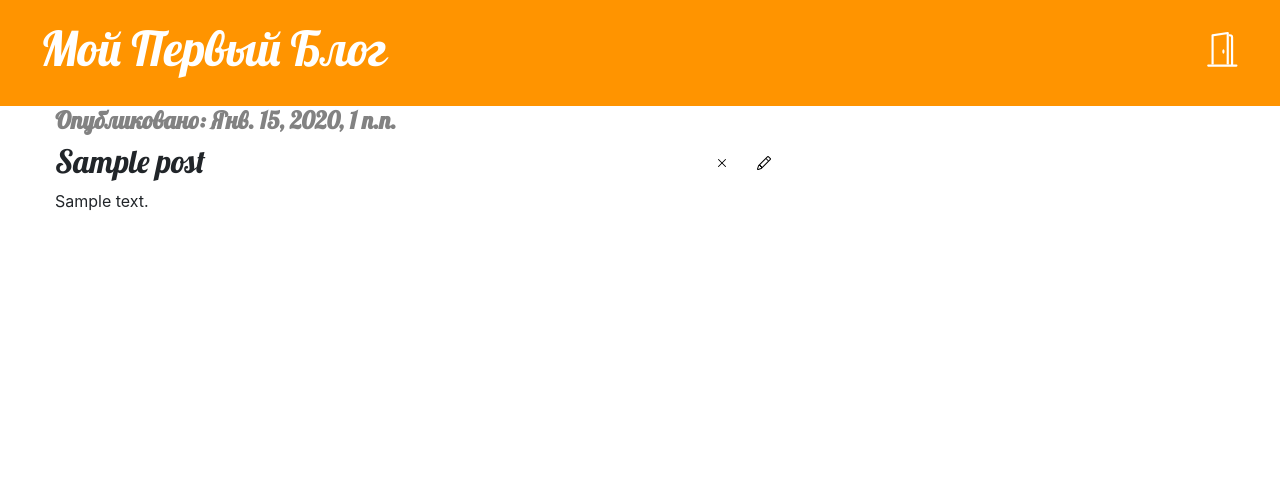
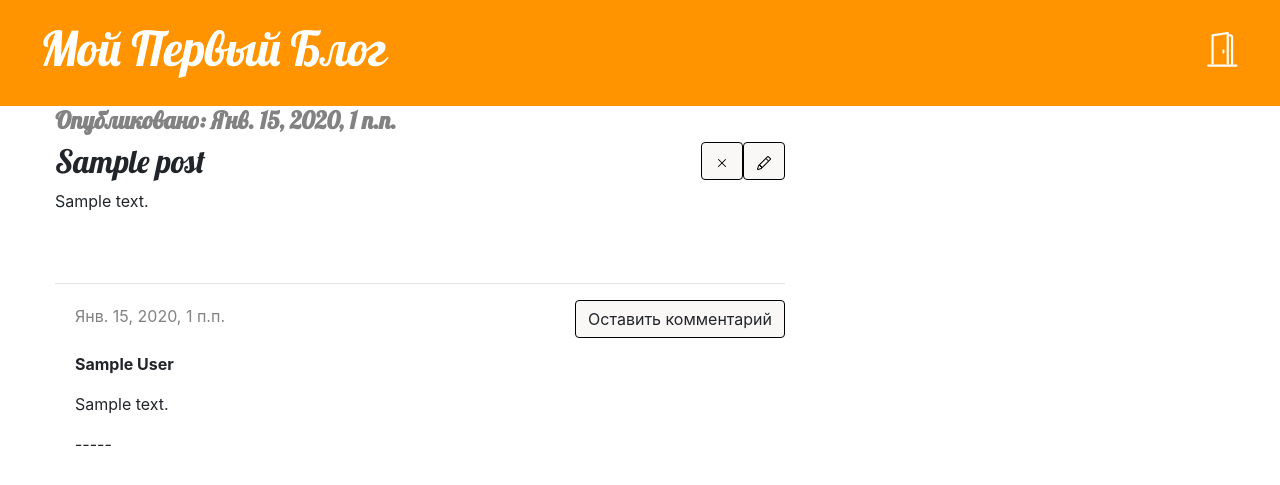
Before and after one commit to DenisSorokin2607/FirstSiteBlog, a Django app: page /post/1/ in a window 1280 px wide. Shown: the top 485 px of the page. Run offline with Django 3.2, Linux system fonts and the light colour scheme; tables that the repository leaves empty hold one stand-in row (values such as "Sample post"); some libraries are stand-ins or nearby versions.

Commit message:
Adding comment feature (write, add, approve and remove comments)

```diff
--- a/blog/admin.py
+++ b/blog/admin.py
@@ -1,5 +1,6 @@
 from django.contrib import admin
-from .models import Post
+from .models import Post, Comment
 
 
 admin.site.register(Post)
+admin.site.register(Comment)
--- a/blog/models.py
+++ b/blog/models.py
@@ -14,5 +14,23 @@ class Post(models.Model):
         self.published_date = timezone.now()
         self.save()
 
+    def approved_comments(self):
+        return self.comments.filter(approved_comment=True)
+
     def __str__(self):
         return self.title
+
+
+class Comment(models.Model):
+    author = models.CharField('Автор', max_length=200)
+    text = models.TextField('Текст')
+    created_date = models.DateTimeField(default=timezone.now)
+    approved_comment = models.BooleanField(default=False)
+    post = models.ForeignKey('Post', on_delete=models.CASCADE, related_name='comments')
+
+    def approve(self):
+        self.approved_comment = True
+        self.save()
+
+    def __str__(self):
+        return self.text
--- a/blog/static/css/blog.css
+++ b/blog/static/css/blog.css
@@ -43,5 +43,15 @@ h1, h2, h3, h4 {
 
 .post a, .post a:visited {
     color: #000000;
+    /*float: right;*/
+}
+
+.comment {
+    margin: 20px 0px 20px 20px;
+}
+
+.btn {
     float: right;
+    border: 1px solid black;
+    background-color: #faf7f7;
 }
--- a/blog/templates/blog/post_detail.html
+++ b/blog/templates/blog/post_detail.html
@@ -17,4 +17,22 @@
         {{ post.text|linebreaksbr }}
 
     </div>
+    <hr>
+    <a class="btn btn-default" href="{% url 'add_comment_to_post' pk=post.pk %}">
+        Оставить комментарий
+    </a>
+    {% for comment in post.comments.all %}
+        <div class="comment">
+            <div class="date">{{ comment.created_date }}</div><br>
+            <strong>{{ comment.author }}</strong>
+            {% if not comment.approved_comment %}
+                <a href="{% url 'comment_remove' pk=comment.pk %}" class="btn btn-default"><svg class="bi bi-x" width="1em" height="1em" viewBox="0 0 16 16" fill="currentColor" xmlns="http://www.w3.org/2000/svg"><path fill-rule="evenodd" d="M11.854 4.146a.5.5 0 0 1 0 .708l-7 7a.5.5 0 0 1-.708-.708l7-7a.5.5 0 0 1 .708 0z"/><path fill-rule="evenodd" d="M4.146 4.146a.5.5 0 0 0 0 .708l7 7a.5.5 0 0 0 .708-.708l-7-7a.5.5 0 0 0-.708 0z"/></svg></a>
+                <a href="{% url 'comment_approve' pk=comment.pk %}" class="btn btn-default"><svg width="1em" height="1em" viewBox="0 0 16 16" class="bi bi-shield-check" fill="currentColor" xmlns="http://www.w3.org/2000/svg"><path fill-rule="evenodd" d="M5.443 1.991a60.17 60.17 0 0 0-2.725.802.454.454 0 0 0-.315.366C1.87 7.056 3.1 9.9 4.567 11.773c.736.94 1.533 1.636 2.197 2.093.333.228.626.394.857.5.116.053.21.089.282.11A.73.73 0 0 0 8 14.5c.007-.001.038-.005.097-.023.072-.022.166-.058.282-.111.23-.106.525-.272.857-.5a10.197 10.197 0 0 0 2.197-2.093C12.9 9.9 14.13 7.056 13.597 3.159a.454.454 0 0 0-.315-.366c-.626-.2-1.682-.526-2.725-.802C9.491 1.71 8.51 1.5 8 1.5c-.51 0-1.49.21-2.557.491zm-.256-.966C6.23.749 7.337.5 8 .5c.662 0 1.77.249 2.813.525a61.09 61.09 0 0 1 2.772.815c.528.168.926.623 1.003 1.184.573 4.197-.756 7.307-2.367 9.365a11.191 11.191 0 0 1-2.418 2.3 6.942 6.942 0 0 1-1.007.586c-.27.124-.558.225-.796.225s-.526-.101-.796-.225a6.908 6.908 0 0 1-1.007-.586 11.192 11.192 0 0 1-2.417-2.3C2.167 10.331.839 7.221 1.412 3.024A1.454 1.454 0 0 1 2.415 1.84a61.11 61.11 0 0 1 2.772-.815z"/><path fill-rule="evenodd" d="M10.854 6.146a.5.5 0 0 1 0 .708l-3 3a.5.5 0 0 1-.708 0l-1.5-1.5a.5.5 0 1 1 .708-.708L7.5 8.793l2.646-2.647a.5.5 0 0 1 .708 0z"/></svg></a>
+            {% endif %}
+            <p>{{ comment.text|linebreaks }}</p>
+            -----
+        </div>
+    {% empty %}
+        <p>Пока комментариев нет :-(</p>
+    {% endfor %}
 {% endblock %}
--- a/blog/templates/blog/post_list.html
+++ b/blog/templates/blog/post_list.html
@@ -7,7 +7,8 @@
                 <h4><b>Опубликовано: {{ post.published_date }}</b></h4>
             </div>
             <h2><a href="{% url 'post_detail' pk=post.pk %}">{{ post.title }}</a></h2>
-            {{ post.text|linebreaksbr }}
+            <p>{{ post.text|linebreaksbr }}</p>
+            <a href="{% url 'post_detail' post.pk %}">Комментариев: {{ post.approved_comments.count }}</a>
         </div>
     {% endfor %}
 {% endblock %}
--- a/blog/templates/registration/login.html
+++ b/blog/templates/registration/login.html
@@ -18,7 +18,7 @@
 			</tr>
 		</table>
 
-		<input type="submit" value="login">
+		<input type="submit" value="Войти">
 		<input type="hidden" name="next" value="{{ next }}">
 	</form>
 
--- a/blog/urls.py
+++ b/blog/urls.py
@@ -10,4 +10,7 @@ urlpatterns = [
     path('drafts/', views.post_draft_list, name='post_draft_list'),
     path('post/<int:pk>/publish/', views.post_publish, name='post_publish'),
     path('post/<int:pk>/remove/', views.post_remove, name='post_remove'),
+    path('post/<int:pk>/comment/', views.add_comment_to_post, name='add_comment_to_post'),
+    path('comment/<int:pk>/remove/', views.comment_remove, name='comment_remove'),
+    path('comment/<int:pk>/approve/', views.comment_approve, name='comment_approve'),
 ]
--- a/blog/views.py
+++ b/blog/views.py
@@ -2,8 +2,8 @@ from django.contrib.auth.decorators import login_required
 from django.shortcuts import render, get_object_or_404, redirect
 from django.utils import timezone
 
-from .models import Post
-from .forms import PostForm
+from .models import Post, Comment
+from .forms import PostForm, CommentForm
 
 
 def post_list(request):
@@ -63,3 +63,32 @@ def post_remove(request, pk):
     post = get_object_or_404(Post, pk=pk)
     post.delete()
     return redirect('post_list')
+
+
+@login_required
+def add_comment_to_post(request, pk):
+    post = get_object_or_404(Post, pk=pk)
+    if request.method == 'POST':
+        form = CommentForm(request.POST)
+        if form.is_valid():
+            comment = form.save(commit=False)
+            comment.post = post
+            comment.save()
+            return redirect('post_detail', pk=post.pk)
+    else:
+        form = CommentForm()
+    return render(request, 'blog/add_comment_to_post.html', {'form': form})
+
+
+@login_required
+def comment_approve(request, pk):
+    comment = get_object_or_404(Comment, pk=pk)
+    comment.approve()
+    return redirect('post_detail', pk=comment.post.pk)
+
+
+@login_required
+def comment_remove(request, pk):
+    comment = get_object_or_404(Comment, pk=pk)
+    comment.delete()
+    return redirect('post_detail', pk=comment.post.pk)
```
Also changed, not shown: blog/forms.py (+8 -1 lines), blog/templates/blog/add_comment_to_post.html (added, +9 -0 lines), blog/migrations/0002_auto_20200712_1736.py (added).
